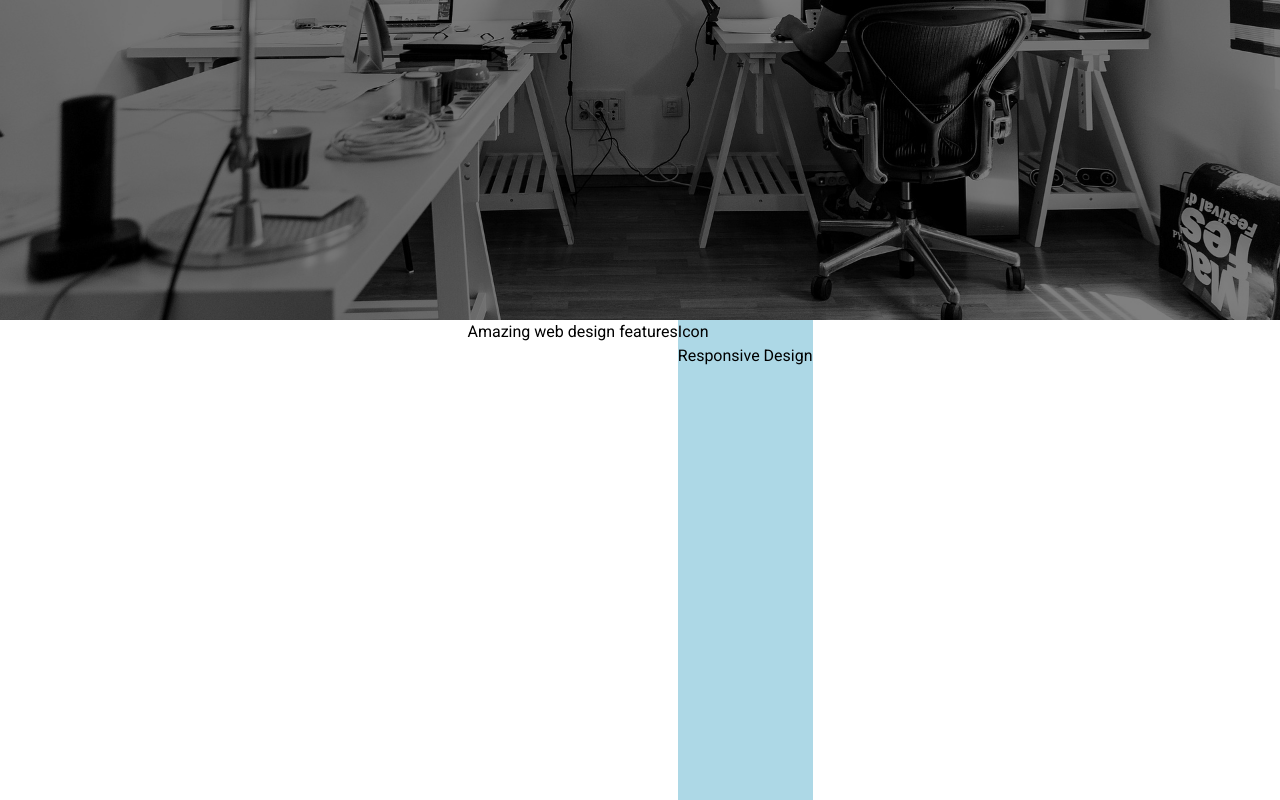
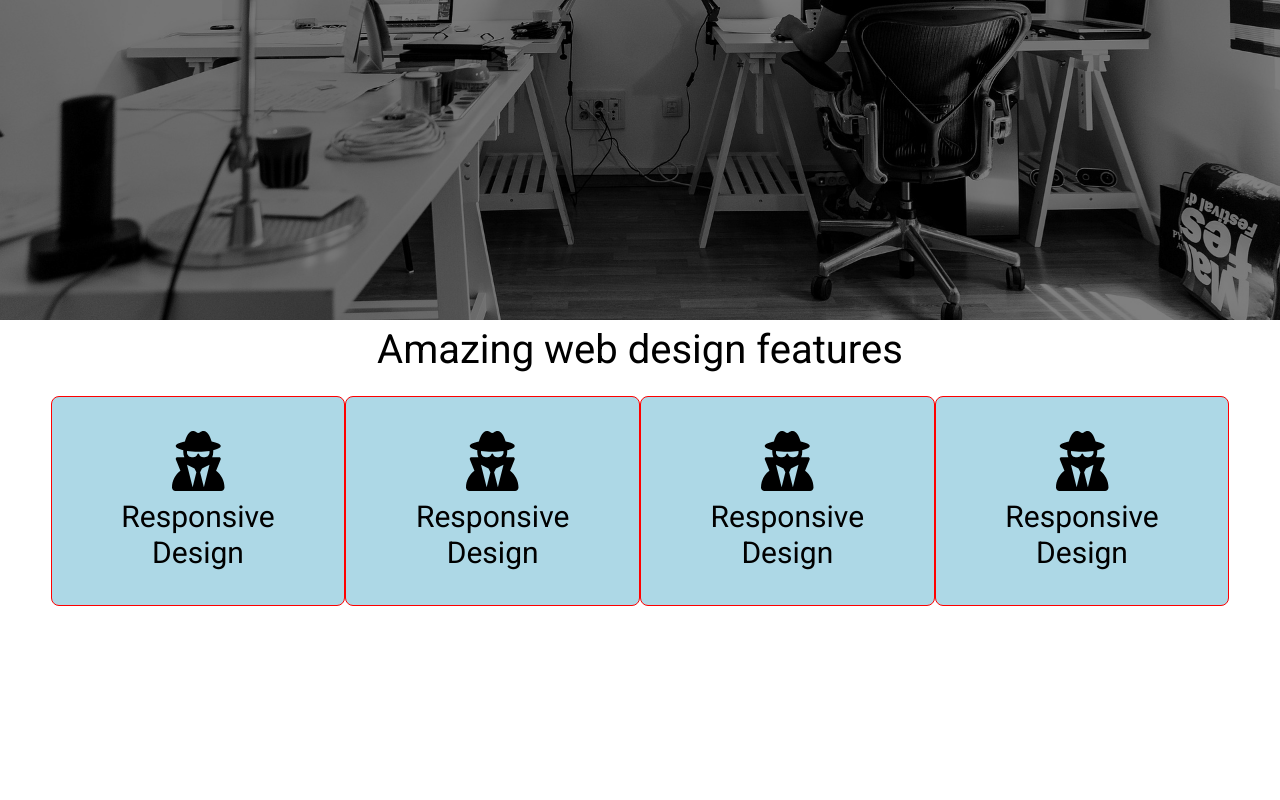
Before and after one commit to prattparedes/webdesign-mypage, a Vue app: page / in a window 1280 px wide. Shown: the part 480-1280 px from the top of the page. Built offline with nearby package versions, Linux system fonts and the light colour scheme.

Commit message:
features

```diff
--- a/src/App.vue
+++ b/src/App.vue
@@ -2,6 +2,7 @@
 import CoreFeatures from "./components/CoreFeatures.vue";
 import NavBarVue from "./components/NavBar.vue";
 import PageTitleVue from "./components/PageTitle.vue";
+
 </script>
 
 <template>
--- a/src/components/CoreFeatures.vue
+++ b/src/components/CoreFeatures.vue
@@ -1,14 +1,40 @@
 <template>
-  <div id="features" class="h-[60vh] flex justify-center align-centerflex-col">
-    <div>
-      <h1>Amazing web design features</h1>
+  <div id="features" class="h-[60vh] flex justify-center align-center flex-col items-center">
+    <div class="text-center">
+      <h1 class="text-[40px]">Amazing web design features</h1>
     </div>
-    <div class="flex">
-      <div class="flex flex-col bg-[lightblue]">
-        <h3>Icon</h3>
-        <h3>
-            Responsive Design
-        </h3>
+    <div class="flex flex-wrap h-[100%] max-w-1100 ">
+      <div class="flex flex-wrap text-center w-[25%] h-[50%] p-5 border-[1px] border-[red] rounded-lg bg-[lightblue] justify-center items-center mt-4">
+        <div class="flex flex-col h-[40%] w-[50%] items-center justify-center">
+          <font-awesome-icon icon="fa-solid fa-user-secret" class="text-[60px]"/>
+          <h3 class="text-3xl mt-2">
+              Responsive Design
+          </h3>
+        </div>
+      </div>
+      <div class="flex flex-wrap text-center w-[25%] h-[50%] p-5 border-[1px] border-[red] rounded-lg bg-[lightblue] justify-center items-center mt-4">
+        <div class="flex flex-col h-[40%] w-[50%] items-center justify-center">
+          <font-awesome-icon icon="fa-solid fa-user-secret" class="text-[60px]"/>
+          <h3 class="text-3xl mt-2">
+              Responsive Design
+          </h3>
+        </div>
+      </div>
+      <div class="flex flex-wrap text-center w-[25%] h-[50%] p-5 border-[1px] border-[red] rounded-lg bg-[lightblue] justify-center items-center mt-4">
+        <div class="flex flex-col h-[40%] w-[50%] items-center justify-center">
+          <font-awesome-icon icon="fa-solid fa-user-secret" class="text-[60px]"/>
+          <h3 class="text-3xl mt-2">
+              Responsive Design
+          </h3>
+        </div>
+      </div>
+      <div class="flex flex-wrap text-center w-[25%] h-[50%] p-5 border-[1px] border-[red] rounded-lg bg-[lightblue] justify-center items-center mt-4">
+        <div class="flex flex-col h-[40%] w-[50%] items-center justify-center">
+          <font-awesome-icon icon="fa-solid fa-user-secret" class="text-[60px]"/>
+          <h3 class="text-3xl mt-2">
+              Responsive Design
+          </h3>
+        </div>
       </div>
     </div>
   </div>
--- a/src/main.js
+++ b/src/main.js
@@ -1,5 +1,18 @@
-import { createApp } from 'vue'
-import './style.css'
-import App from './App.vue'
+import { createApp } from "vue";
+import "./style.css";
+import App from "./App.vue";
 
-createApp(App).mount('#app')
+/* import the fontawesome core */
+import { library } from '@fortawesome/fontawesome-svg-core'
+
+/* import font awesome icon component */
+import { FontAwesomeIcon } from '@fortawesome/vue-fontawesome'
+
+/* import specific icons */
+import { faUserSecret } from '@fortawesome/free-solid-svg-icons'
+
+/* add icons to the library */
+library.add(faUserSecret)
+
+
+createApp(App).component('font-awesome-icon', FontAwesomeIcon).mount("#app");
```
